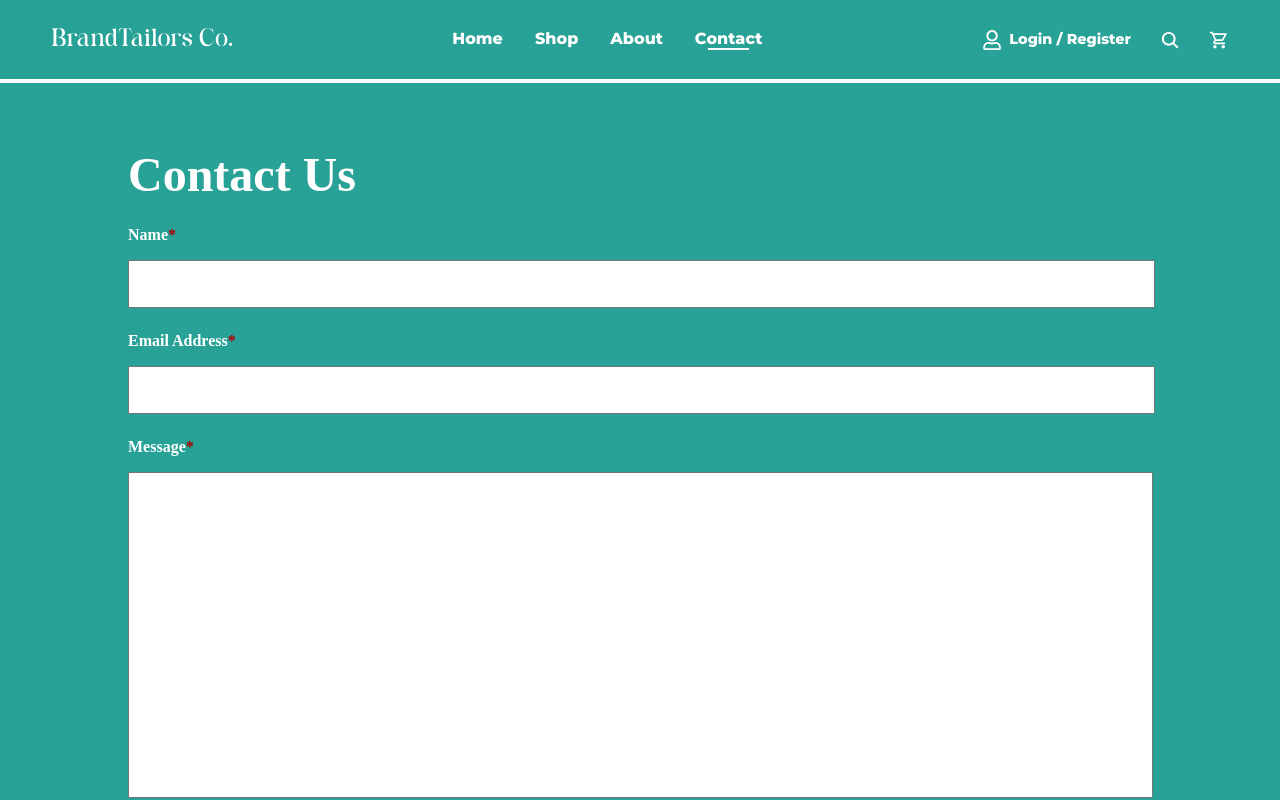
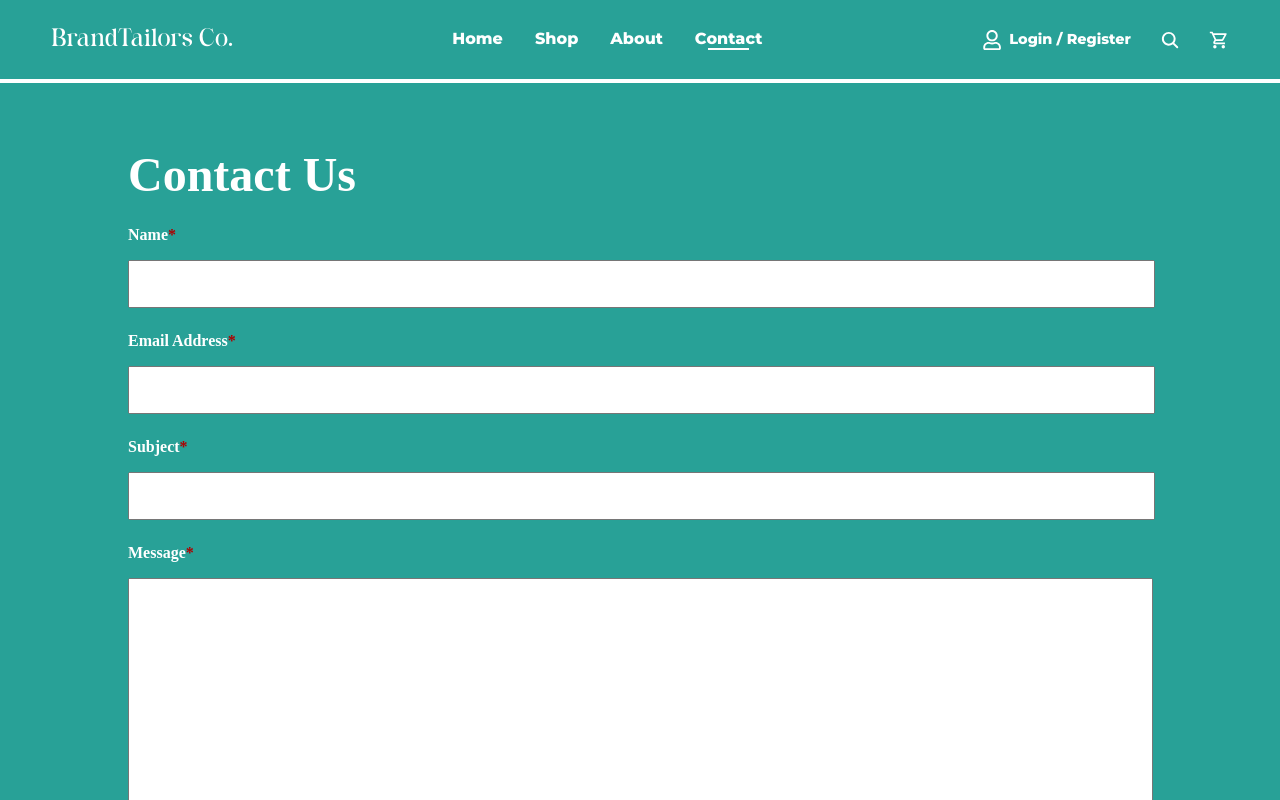
Before and after one commit to DediSepteo/WebApp-Tailor, a React (Create React App) app in the folder cha-project/: page /contact in a window 1280 px wide. Shown: the top 800 px of the page. Built offline with nearby package versions, Linux system fonts and the light colour scheme; a web font is replaced by a local one.

Commit message:
added a smtp in contact us page

```diff
--- a/cha-project/api/models/organizationModel.js
+++ b/cha-project/api/models/organizationModel.js
@@ -88,6 +88,7 @@ const Organization = {
         query = query.slice(0, -1)
         query += " WHERE org_id = ?"
         var params = Object.values(data)
+        console.log(data)
         params.push(id)
         db.query(query, params, (err, results) => {
             if (err) {
@@ -96,6 +97,7 @@ const Organization = {
             callback(null, results);
         });
     },
+
     deleteOrg: (id, callback) => {
         const query = 'UPDATE organization SET status = "inactive" WHERE org_id = ?';
 
--- a/cha-project/api/routes/ordersRoute.js
+++ b/cha-project/api/routes/ordersRoute.js
@@ -125,7 +125,6 @@ router.post('/', (req, res) => {
 router.put('/:id', (req, res) => {
     const orderId = req.params.id;
     const updatedOrder = req.body; // Assuming the body contains updated fields
-
     Order.update(orderId, updatedOrder, (err, affectedRows) => {
         if (err) {
             return res.status(500).json({ error: 'Failed to update order' });
@@ -134,6 +133,7 @@ router.put('/:id', (req, res) => {
             return res.status(404).json({ error: 'Order not found 2' });
         }
         res.json({ message: 'Order updated' });
+
     });
 });
 
--- a/cha-project/api/routes/organizationRoute.js
+++ b/cha-project/api/routes/organizationRoute.js
@@ -148,6 +148,7 @@ router.post('/register', async (req, res) => {
 router.put("/:id", (req, res) => {
     const id = Number(req.params.id)
     const data = req.body
+    console.log(data, "asdfjsdasdhad")
     if (!data)
         return res.status(500).send("Empty body")
     organizationModel.updateOrg(id, data, (err, results) => {
--- a/cha-project/app.js
+++ b/cha-project/app.js
@@ -11,6 +11,8 @@ const protectedRoute = require('./api/routes/protectedRoute')
 const orderRouter = require('./api/routes/ordersRoute')
 const productRouter = require('./api/routes/productRoute')
 const paymentRouter = require('./api/routes/paymentRoute')
+const contactRoutes = require('./api/routes/emailRoute'); // Adjust the path
+
 
 // Middleware
 app.use(cors());
@@ -25,7 +27,7 @@ app.use('/api/admin', protectedRoute)
 app.use('/api/order', orderRouter)
 app.use('/api/product', productRouter)
 app.use('/api/payment', paymentRouter)
-
+app.use('/api/contact', contactRoutes)
 
 // Error handling middleware
 app.use((err, req, res, next) => {
--- a/cha-project/package.json
+++ b/cha-project/package.json
@@ -16,6 +16,7 @@
     "libphonenumber-js": "^1.11.15",
     "mysql": "^2.18.1",
     "mysql2": "^3.11.4",
+    "nodemailer": "^6.9.16",
     "nodemon": "^3.1.5",
     "react": "^18.3.1",
     "react-dom": "^18.3.1",
--- a/cha-project/src/pages/Contact.js
+++ b/cha-project/src/pages/Contact.js
@@ -1,12 +1,63 @@
 import React, { useState } from 'react';
-import styles from '../styles/Contact.module.css'
+import styles from '../styles/Contact.module.css';
 
 export const Contact = () => {
+    const [formData, setFormData] = useState({
+        name: '',
+        email: '',
+        subject: '',
+        message: '',
+    });
+
+    const [responseMessage, setResponseMessage] = useState('');
+    const [error, setError] = useState('');
+
+    // Handle input change
+    const handleChange = (e) => {
+        const { name, value } = e.target;
+        setFormData((prevData) => ({
+            ...prevData,
+            [name]: value,
+        }));
+    };
+
+    // Handle form submission
+    const handleSubmit = async (e) => {
+        e.preventDefault();
+
+        try {
+            const response = await fetch('http://localhost:3000/api/contact/', {
+                method: 'POST',
+                headers: {
+                    'Content-Type': 'application/json',
+                },
+                body: JSON.stringify(formData),
+            });
+
+            const result = await response.json();
+            if (response.ok) {
+                setResponseMessage(result.message); // Success message
+                setError('');
+                setFormData({
+                    name: '',
+                    email: '',
+                    subject: '',
+                    message: '',
+                }); // Clear form
+            } else {
+                setResponseMessage('');
+                setError(result.error || 'Failed to send message');
+            }
+        } catch (err) {
+            setResponseMessage('');
+            setError('An unexpected error occurred. Please try again later.');
+        }
+    };
 
     return (
         <div className={styles.mainContainer}>
             <div className={styles.title}>Contact Us</div>
-            <form>
+            <form onSubmit={handleSubmit}>
                 <div className={styles.inputTitle}>
                     <span>Name</span>
                     <p>*</p>
@@ -14,6 +65,8 @@ export const Contact = () => {
                 <input
                     type="text"
                     name="name"
+                    value={formData.name}
+                    onChange={handleChange}
                     required
                     className={styles.inputField}
                 />
@@ -24,6 +77,21 @@ export const Contact = () => {
                 <input
                     type="email"
                     name="email"
+                    value={formData.email}
+                    onChange={handleChange}
+                    required
+                    className={styles.inputField}
+                />
+                <div className={styles.inputTitle}>
+                    <span>Subject</span>
+                    <p>*</p>
+                </div>
+                <input
+                    type="text"
+                    name="subject"
+                    value={formData.subject}
+                    onChange={handleChange}
+                    required
                     className={styles.inputField}
                 />
                 <div className={styles.inputTitle}>
@@ -32,10 +100,18 @@ export const Contact = () => {
                 </div>
                 <textarea
                     name="message"
+                    value={formData.message}
+                    onChange={handleChange}
+                    required
                     className={styles.textArea}
                 />
-                <button className={styles.submitButton} type="submit">Submit</button>
+                <button className={styles.submitButton} type="submit">
+                    Submit
+                </button>
             </form>
+            {/* Display response or error message */}
+            {responseMessage && <div className={styles.successMessage}>{responseMessage}</div>}
+            {error && <div className={styles.errorMessage}>{error}</div>}
         </div>
-    )
-}
+    );
+};
--- a/cha-project/src/styles/Contact.module.css
+++ b/cha-project/src/styles/Contact.module.css
@@ -1,5 +1,5 @@
 .mainContainer {
-    background-color: #28A197;
+  background-color: #28a197;
   padding: 5% 10%;
 }
 
@@ -58,13 +58,25 @@
   margin-top: 2vh;
 }
 
+.successMessage {
+  color: green;
+  font-weight: bold;
+  margin-top: 10px;
+}
+
+.errorMessage {
+  color: red;
+  font-weight: bold;
+  margin-top: 10px;
+}
+
 @media (max-width: 480px) {
   .title {
     font-size: 2.5em;
   }
   .submitButton {
     display: block;
-        background-color: #1C2D5B;
+    background-color: #1c2d5b;
     font-family: "Noto Serif TC";
     font-weight: 600;
     color: white;
```
Also changed, not shown: cha-project/api/models/emailTransporter.js (added, +24 -0 lines), cha-project/api/routes/emailRoute.js (added, +30 -0 lines), 1 other file (tests, documents, lock files or other folders). Lines whose indentation alone changed are shown as unchanged.
